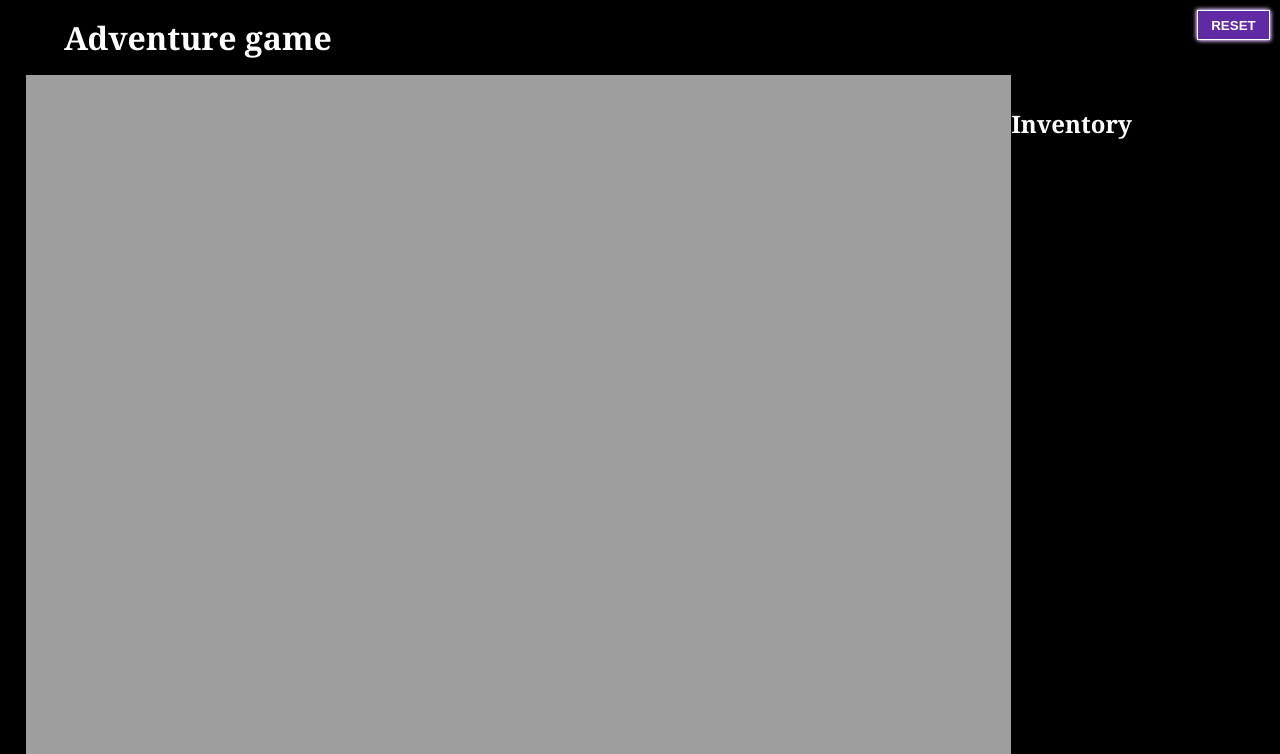
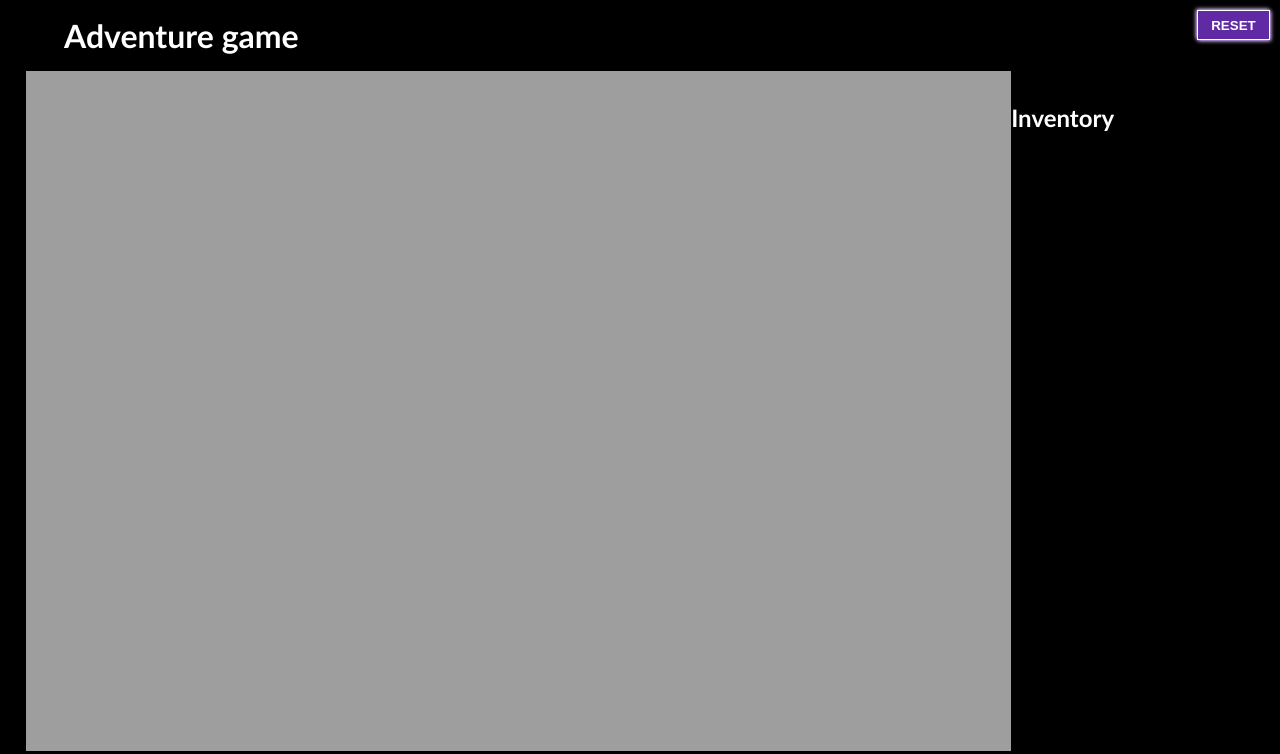
Before and after one commit to tonygustafsson/adventure-game, a PHP site: page / in a window 1280 px wide. Shown: the top 754 px of the page. Run offline with PHP 8.4, Linux system fonts and the light colour scheme.

Commit message:
Nicer font

```diff
--- a/style.css
+++ b/style.css
@@ -6,7 +6,8 @@ body {
 	margin: 0;
 	background: #000;
 	color: #fff;
-	font-family: georgia;
+	font-family: "Trebuchet MS", Helvetica, sans-serif;
+	font-size: 16px;
 }
 
 h1 {
```
